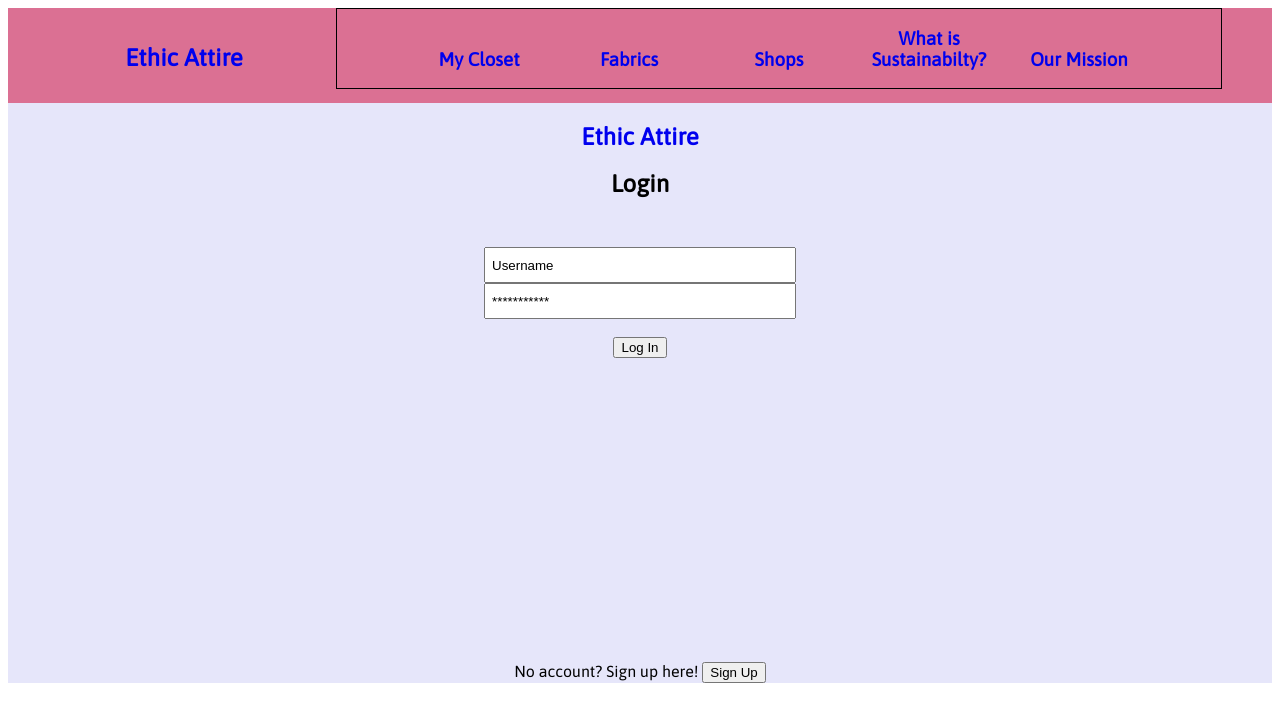
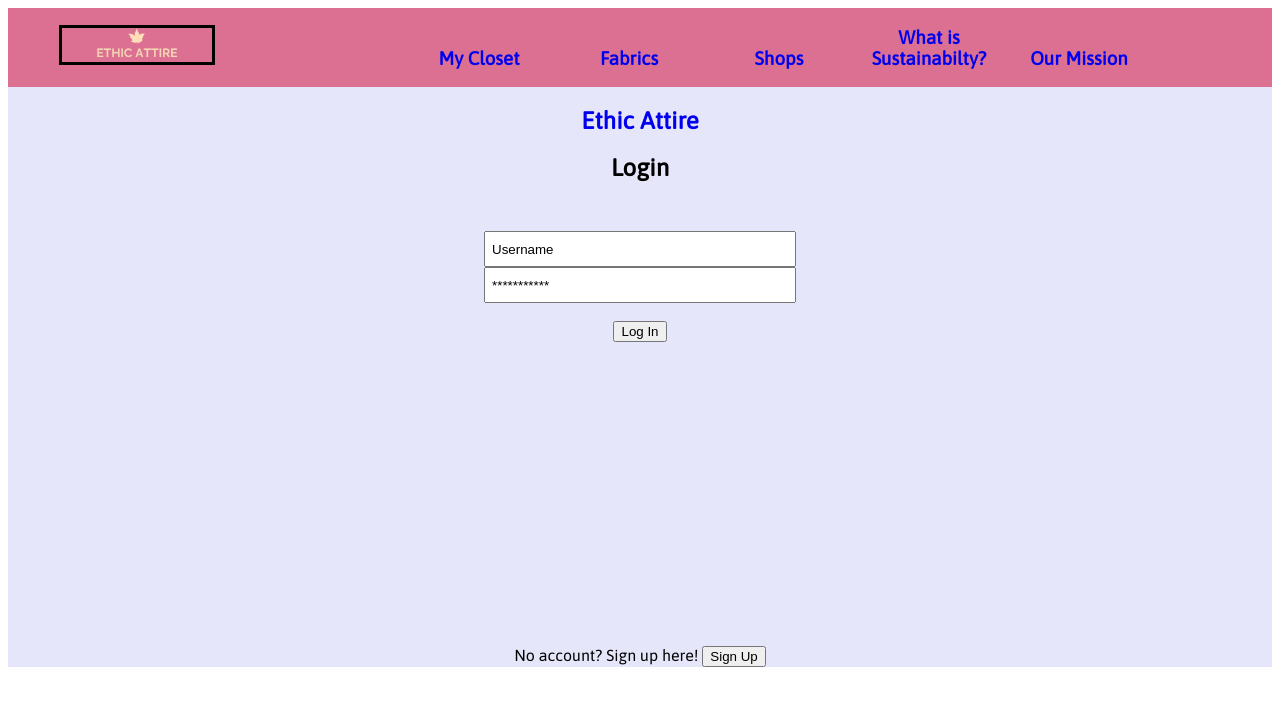
Before and after one commit to gsanchez13/ethicattire_hackathon, a React (Create React App) app in the folder client/: page / in a window 1280 px wide. Shown: the top 722 px of the page. Built offline with nearby package versions, Linux system fonts and the light colour scheme.

Commit message:
logo added and little nav changes

```diff
--- a/client/src/App.css
+++ b/client/src/App.css
@@ -20,16 +20,14 @@ html, body, #app, #app>div {
   display: inline-block;
 }
 
-#nameOfAppHeaderTag {
-  text-align: center;
-}
 
 #navbarContainer {
-  border: solid 1px;
+  /* border: solid 1px;	 */
   display: inline-block;
   width: 70%;
   height: 50%;
-  margin-left: 2%
+  margin-left: 2%;
+  margin-top: 0rem
 }
 
 .HeaderNavElements {
--- a/client/src/Components/MyCloset.jsx
+++ b/client/src/Components/MyCloset.jsx
@@ -2,7 +2,6 @@ import React from "react";
 import axios from "axios";
 import { Link } from 'react-router-dom';
 import ClosetScore from './ClosetScore';
-import ItemUpload from './ItemUpload';
 import "../App.css";
 
 class MyCloset extends React.Component {
@@ -61,7 +60,7 @@ class MyCloset extends React.Component {
             <div id="myClosetContiner">
                 <ClosetScore totalItems={numOfItems} susItems = {numOfSusItems}/>
                 <div className="componentHeaderDiv">
-                    <h2 id="ClothingChecklistHeaderTag" className="componentHeaderTag">Closet Score</h2>
+                    <h2 className="componentHeaderTag">Closet Score</h2>
                 </div>
                 <div id="myClosetContentDiv">
                     <div className="myClosetClothes">
@@ -75,7 +74,6 @@ class MyCloset extends React.Component {
                             })
                         }
                     </div>
-                    <ItemUpload />
                 </div>
             </div>
         );
--- a/client/src/Components/Nav.jsx
+++ b/client/src/Components/Nav.jsx
@@ -7,7 +7,8 @@ const Nav = () => {
     <div id="headerComponentContainer">
       <div id="nameOfAppDiv">
         <Link to="/myCloset">
-          <h2 id="nameOfAppHeaderTag">Ethic Attire</h2>
+        <img src={require('../logo.png')} alt='logo' />
+          {/* <h2 id="nameOfAppHeaderTag">Ethic Attire</h2> */}
         </Link>
       </div>
       <div id="navbarContainer">
--- a/client/src/Header.css
+++ b/client/src/Header.css
@@ -14,19 +14,6 @@
     display: inline-block;
   }
 
-  #nameOfAppHeaderTag {
-    text-align: center;
-  }
-
-  #navbarContainer {
-    /* border: solid 1px; */
-    display: inline-block;
-    width: 70%;
-    height: 50%;
-    margin-left: 2%;
-
-
-  }
 
   .HeaderNavElements {
   width: 16.5%;
```
Also changed, not shown: client/src/logo.png (added), 1 other file (tests, documents, lock files or other folders).
